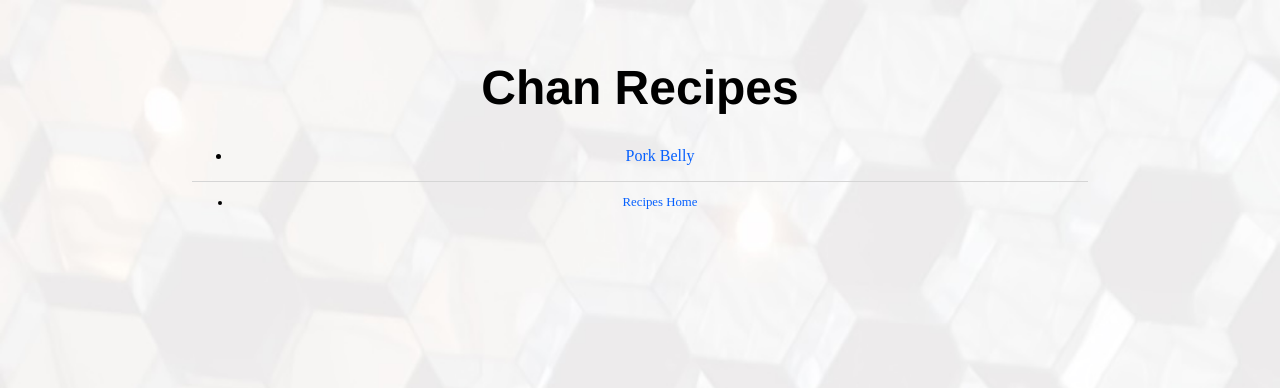
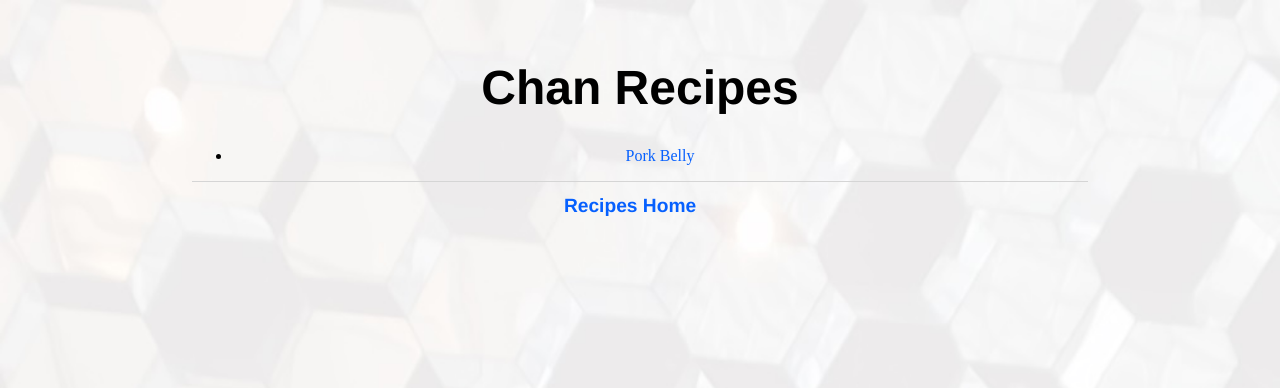
Before and after one commit to superjeffreyc/superjeffreyc.github.io, a Jekyll site: the page built from recipes.html, in a window 1280 px wide. Shown: the top 388 px of the page. Built offline with Jekyll 4.4.1, drawn with Linux system fonts in a browser that asks for light colours.

Commit message:
Update recipe.css

```diff
--- a/css/recipe.css
+++ b/css/recipe.css
@@ -4,6 +4,17 @@
     background: transparent  url("../harpa_ceiling.jpg") no-repeat;
     background-size: cover;
     background-repeat: no-repeat;
+}
+nav ul, footer ul {
+    font-family:'Helvetica', 'Arial', 'Sans-Serif';
+    padding: 0px;
+    list-style: none;
+    font-weight: bold;
+}
+nav ul li, footer ul li {
+    display: inline;
+    margin-right: 20px;
+    font-size: 1.5em;
 }
 a {
     text-decoration: none;
@@ -26,6 +37,15 @@
     font-size: .8em;
 }
 
+ul.posts {
+    margin: 20px auto 40px;
+    font-size: 1.5em;
+}
+
+ul.posts li {
+    list-style: none;
+}
+
 img {
     height: 15%;
     width: 15%;
```
